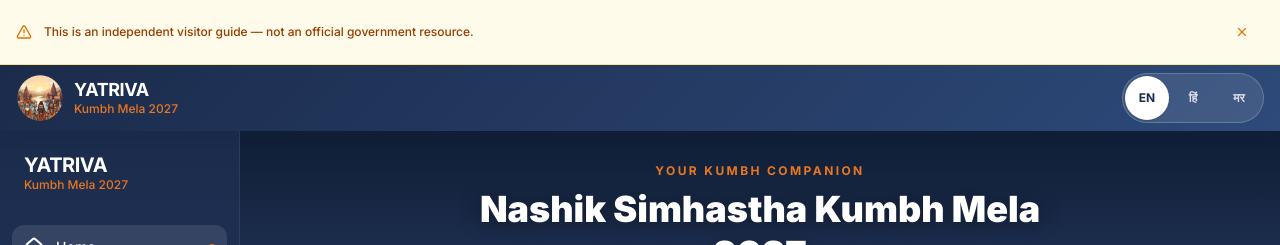
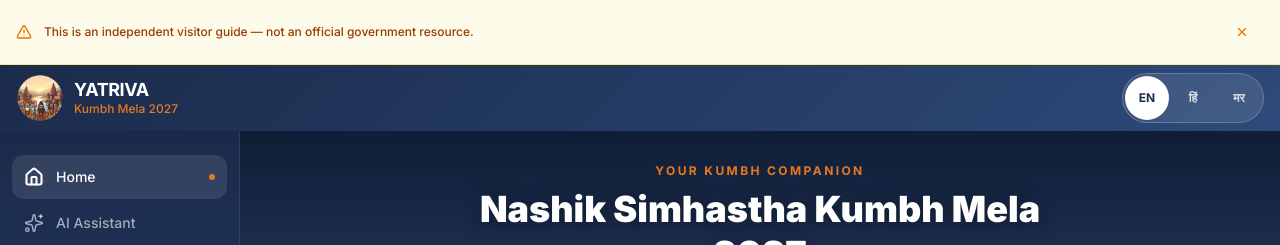
Before and after one commit to Atharvasurya/yatriva, a Next.js app in the folder frontend/: page /en in a window 1280 px wide. Shown: the top 245 px of the page. Built offline with nearby package versions, Linux system fonts and the light colour scheme; no server answers.

Commit message:
fix: remove YATRIVA Kumbh Mela 2027 logo header from sidebar

```diff
--- a/frontend/components/layout/SidebarNav.tsx
+++ b/frontend/components/layout/SidebarNav.tsx
@@ -83,16 +83,6 @@ export default function SidebarNav() {
         borderRight: '1px solid rgba(255,255,255,0.08)',
       }}
     >
-      {/* Logo */}
-      <Link
-        href={`/${locale}`}
-        className="flex items-center px-3 mb-8 focus-visible:outline-white rounded-lg"
-      >
-        <div>
-          <span className="block text-white font-bold text-xl tracking-tight leading-none">YATRIVA</span>
-          <span className="block text-xs font-medium mt-0.5" style={{ color: '#E87722' }}>Kumbh Mela 2027</span>
-        </div>
-      </Link>
 
       {/* Primary nav */}
       <div className="space-y-0.5 mb-6">
```
Also changed, not shown: frontend/public/fallback-Qb5eZrfo-P05-HMoi2c8a.js (renamed from frontend/public/fallback-VHywxCzzNDkNoZtLgKgVB.js), frontend/public/sw.js.
